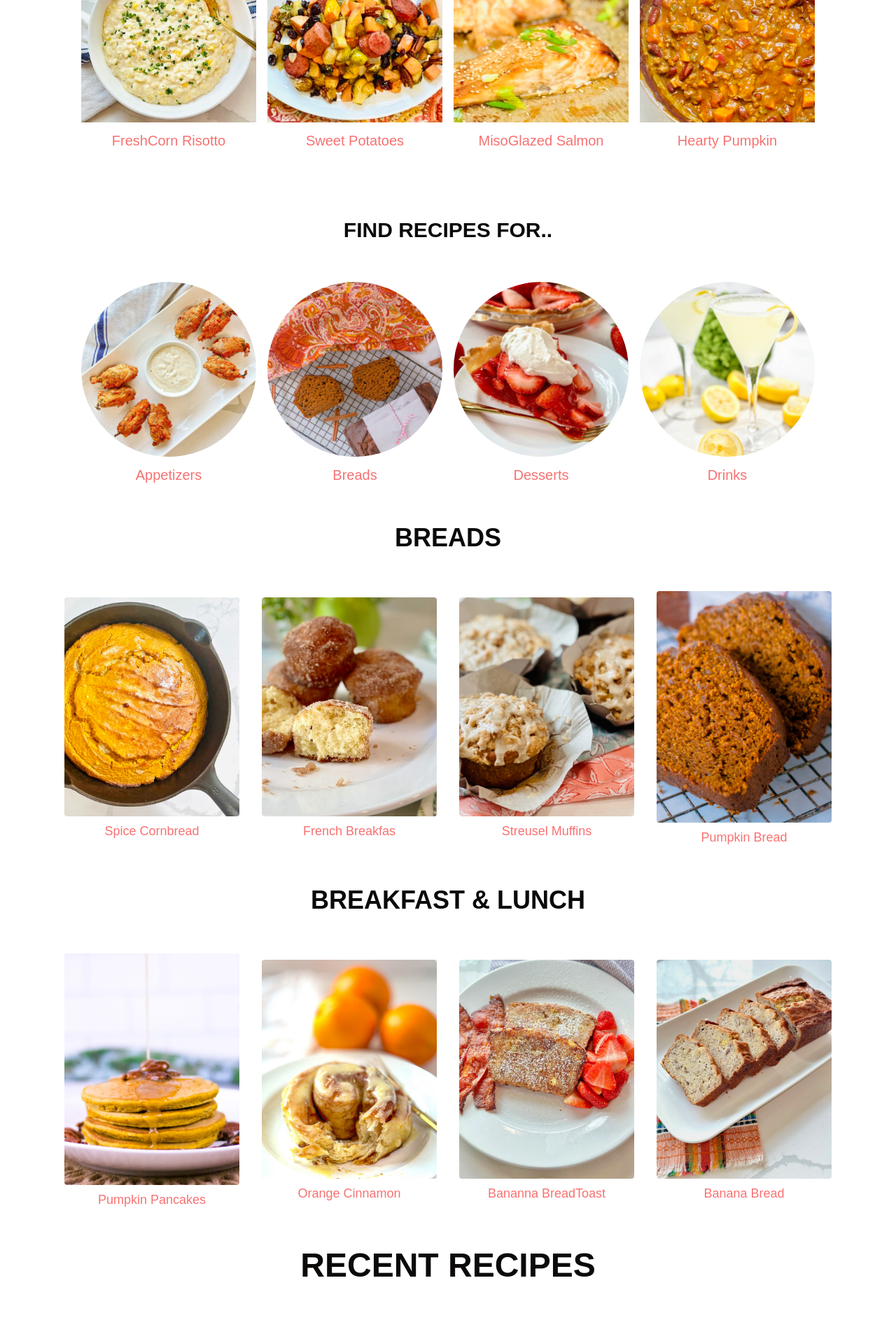
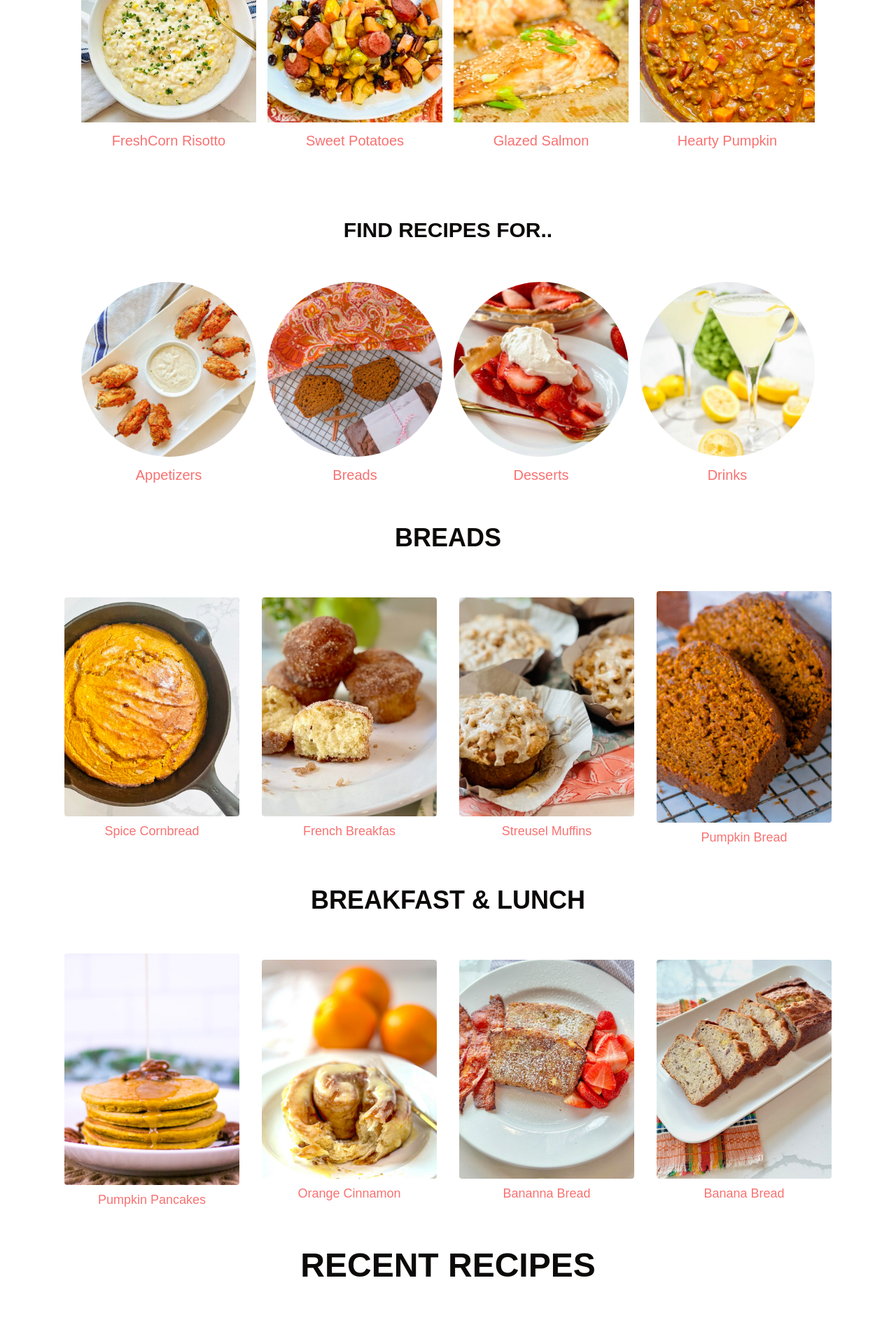
Before and after one commit to kristinasamuel/Milestone-3-Assignment, a Next.js app: page / in a window 1280 px wide. Shown: the part 713-2600 px from the top of the page at 70% size. Built offline with nearby package versions, Linux system fonts and the light colour scheme.

Commit message:
Milestone 3 assignment

```diff
--- a/src/components/breakfast.tsx
+++ b/src/components/breakfast.tsx
@@ -19,7 +19,7 @@ export default function BreakFastSection() {
           {
             src: "/images/banana-bread.jpg",
             alt: "How to make Bananna Bread French Toast",
-            title: "Bananna BreadToast",
+            title: "Bananna Bread",
           },
 
           {
--- a/src/components/heroSection.tsx
+++ b/src/components/heroSection.tsx
@@ -50,7 +50,7 @@ export default function HeroSection() {
           {
             src: "/images/Miso.jpeg",
             alt: "Easy Miso Glazed Salmon",
-            title: "MisoGlazed Salmon",
+            title: "Glazed Salmon",
           },
           {
             src: "/images/pumpkin.jpeg",
```
